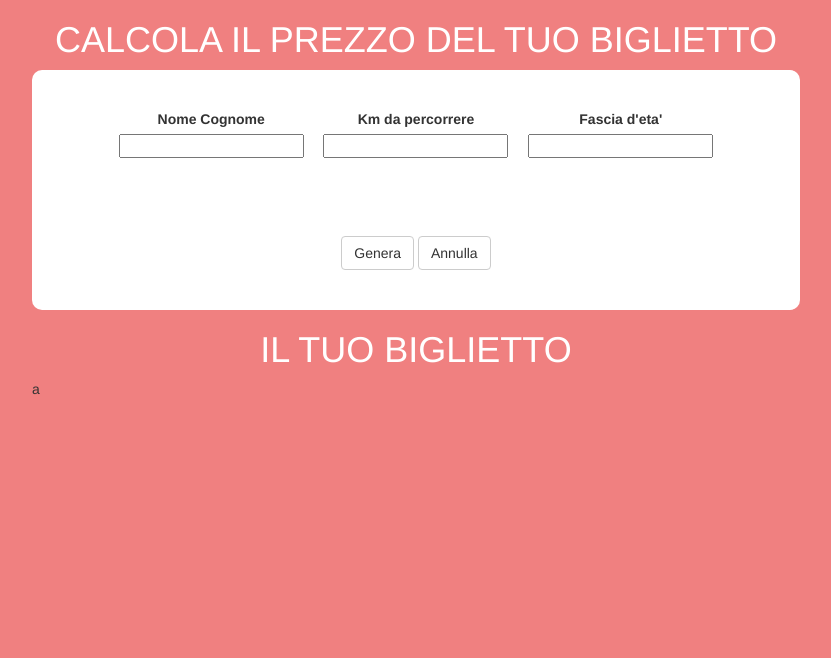
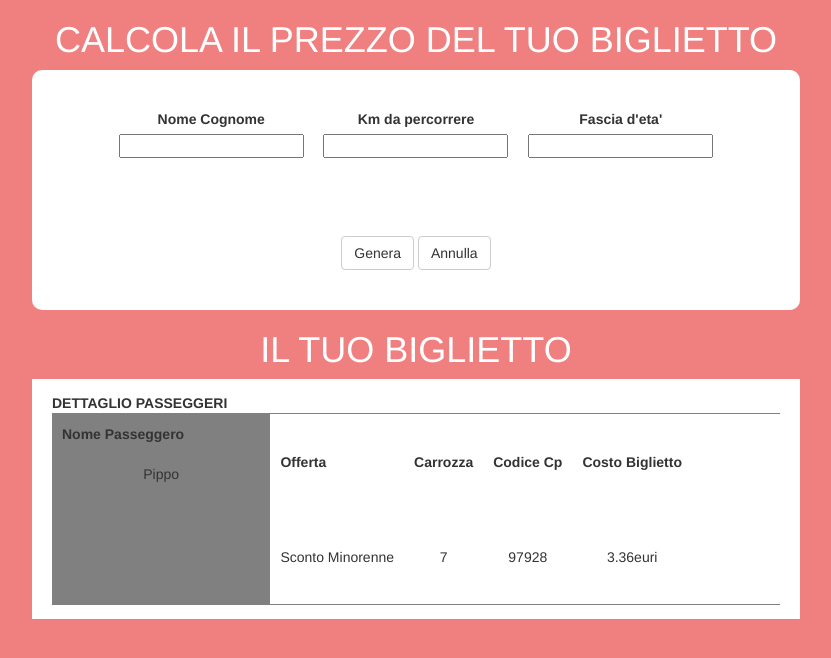
Before and after one commit to AndreaIglio/js-biglietto-treno-form, a plain HTML site: page index.html in a window 1280 px wide. Shown: the whole page, without its empty margins (224-1055 px from the left). Drawn offline with nearby package versions, Linux system fonts and the light colour scheme.

Commit message:
Layout bottom part
Implemented card_bottom with tables

```diff
--- a/assets/css/style.css
+++ b/assets/css/style.css
@@ -63,5 +63,37 @@ h1 {
 /* YOURTICKET */
 #your_ticket {
   width: 60%;
+  height: 30%;
+}
+
+.card_bottom {
+  width: 100%;
+  background-color: white;
+  justify-content: center;
+  height: 100%;
+  padding: 0 20px;
+}
+
+
+
+.dettaglio_passeggeri {
+  height: 80%;
+  border-top: 1px solid grey;
+  border-bottom: 1px solid grey;
+  text-align: center;
+  justify-content: space-around;
+}
+
+table th,td {
+  padding: 10px;
+}
+
+.nome_passeggero {
+  background-color: grey;
+  width: 30%;
+}
+
+.biglietto_passeggero {
+  width: 70%;
 }
 /* /YOURTICKET */
--- a/index.html
+++ b/index.html
@@ -78,9 +78,44 @@
           </div>
         </div>
       </section>
+
+
+
+
+
       <h1>IL TUO BIGLIETTO</h1>
       <section id="your_ticket">
-        a
+        <div class="card_bottom d-flex column">
+          <span><strong>DETTAGLIO PASSEGGERI</strong></span>
+          <div class="dettaglio_passeggeri d-flex">
+            <div class="nome_passeggero">
+              <table style="width:100%">
+                <tr>
+                  <th>Nome Passeggero</th>
+                </tr>
+                <tr>
+                  <td>Pippo</td>
+                </tr>
+              </table>
+            </div>
+            <div class="biglietto_passeggero d-flex">
+              <table>
+              <tr>
+                <th>Offerta</th>
+                <th>Carrozza</th>
+                <th>Codice Cp</th>
+                <th>Costo Biglietto</th>
+              </tr>
+              <tr>
+                <td>Sconto Minorenne</td>
+                <td>7</td>
+                <td>97928</td>
+                <td>3.36euri</td>
+              </tr>
+              </table>
+            </div>
+          </div>
+        </div>
       </section>
     </div>
 
```
